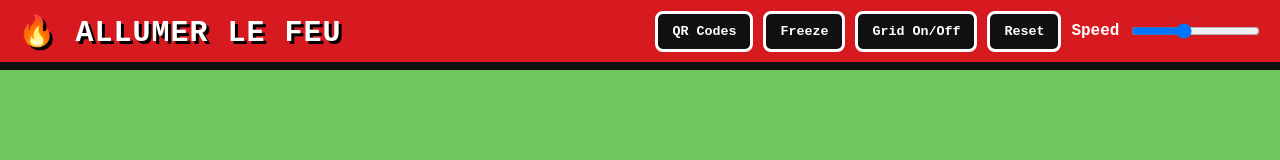
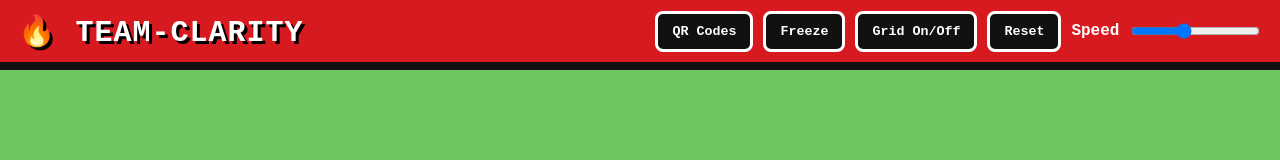
Before and after one commit to abandingridwedding-maker/allumer-le-feu, a website: page index.html in a window 1280 px wide. Drawn offline with nearby package versions, Linux system fonts and the light colour scheme; no server answers.

Commit message:
Update index.html

```diff
--- a/index.html
+++ b/index.html
@@ -3,12 +3,12 @@
 <head>
 <meta charset="UTF-8" />
 <meta name="viewport" content="width=device-width, initial-scale=1.0" />
-<title>Allumer le FEU — Coach Screen</title>
+<title>TEAM-CLARITY — Coach Screen</title>
 <link rel="stylesheet" href="style.css" />
 </head>
 <body class="coach">
   <div id="topbar">
-    <div class="brand">🔥 ALLUMER LE FEU</div>
+    <div class="brand">🔥 TEAM-CLARITY</div>
     <div class="tools">
       <button id="qrBtn">QR Codes</button>
       <button id="freezeBtn">Freeze</button>
```
